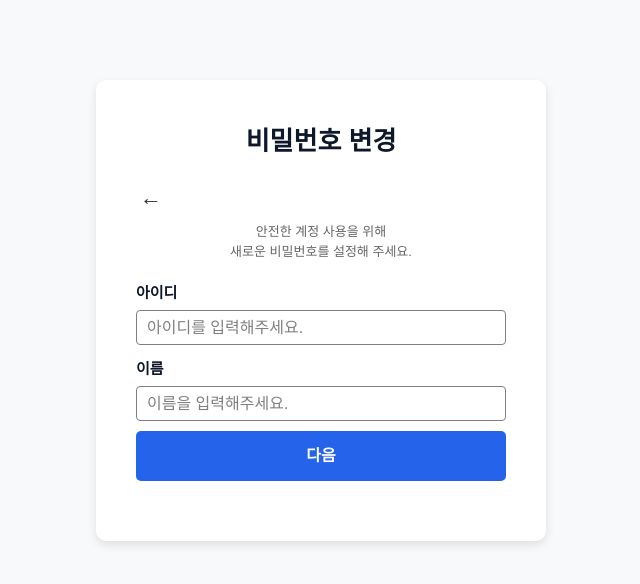
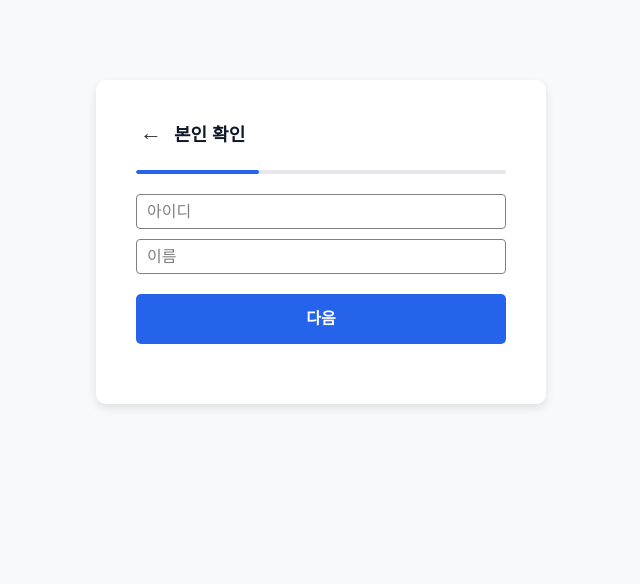
Before and after one commit to goldenpage/eum, a React (Vite) app: page /pwupdate in a window 1280 px wide. Shown: the top 584 px of the page, without its empty margins (319-959 px from the left). Built offline with nearby package versions, Linux system fonts and the light colour scheme.

Commit message:
fix: 비밀번호 찾기 디테일 수정

```diff
--- a/src/pages/PwUpdatePage.tsx
+++ b/src/pages/PwUpdatePage.tsx
@@ -23,6 +23,12 @@ function PwUpdatePage() {
   const [resultFlag, setResultFlag] = useState(false);
 
   const openNext = () => setStep((s) => s + 1);
+
+  const STEP_TITLES = [
+    "본인 확인", // step 1
+    "휴대폰 인증", // step 2
+    "새 비밀번호", // step 3
+  ];
 
   const submitIdentity = () => {
     if (!bId || !name) {
@@ -91,33 +97,40 @@ function PwUpdatePage() {
   return (
     <div className="change-wrap">
       <div className="change-box">
-        <h1 className="main-title">비밀번호 변경</h1>
+        <div className="step-header">
           <Button type="button" className="backbtn" onClick={backbtn}>
             ←
           </Button>
+          <h2 className="step-title">{STEP_TITLES[step - 1]}</h2>
+        </div>
+        <div className="step-progress">
+          <div
+            className="step-progress-fill"
+            style={{ width: `${(step / STEP_TITLES.length) * 100}%` }}
+          />
+        </div>
+
         {step === 1 && (
           <div className="form-group step-appear">
-            <p className="description">
-              안전한 계정 사용을 위해
-              <br />
-              새로운 비밀번호를 설정해 주세요.
-            </p>
-            <div className="section-title">아이디</div>
+            <div className="basic-info-section">
               <Input
                 text=""
                 inputType="text"
-              placeholder="아이디를 입력해주세요."
+                placeholder="아이디"
                 value={bId}
                 onChange={setBId}
               />
-            <div className="section-title">이름</div>
+            </div>
+
+            <div className="basic-info-section">
               <Input
                 text=""
                 inputType="text"
-              placeholder="이름을 입력해주세요."
+                placeholder="이름"
                 value={name}
                 onChange={setName}
               />
+            </div>
             <Button
               type="button"
               className="submitbutton"
@@ -130,12 +143,11 @@ function PwUpdatePage() {
 
         {step === 2 && (
           <div className="form-group step-appear">
-            <div className="section-title">휴대폰 번호</div>
             <div className="phone-auth-group">
               <Input
                 text=""
                 inputType="text"
-                placeholder="휴대폰 번호를 입력해주세요."
+                placeholder="휴대폰 번호"
                 value={phone}
                 onChange={setPhone}
               />
@@ -151,7 +163,7 @@ function PwUpdatePage() {
               <Input
                 text=""
                 inputType="text"
-                placeholder="인증번호 입력"
+                placeholder="인증번호"
                 value={phoneCode}
                 onChange={setPhoneCode}
               />
@@ -168,25 +180,34 @@ function PwUpdatePage() {
 
         {step === 3 && (
           <div className="form-group step-appear">
-            <div className="section-title">새 비밀번호</div>
+            <p className="description">
+              안전한 계정 사용을 위해
+              <br />
+              새로운 비밀번호를 설정해 주세요.
+            </p>
+            <div className="basic-info-section">
               <Input
                 text=""
                 inputType="password"
-              placeholder="새 비밀번호를 입력하세요."
+                placeholder="새 비밀번호"
                 value={pw}
                 onChange={setPw}
               />
               <div className="password-hint">
                 ※ 영문, 숫자, 특수문자 혼합 4~8자
               </div>
-            <div className="section-title">새 비밀번호 확인</div>
+            </div>
+
+            <div className="basic-info-section">
               <Input
                 text=""
                 inputType="password"
-              placeholder="새 비밀번호를 한 번 더 입력하세요."
+                placeholder="새 비밀번호 확인"
                 value={pwConfirm}
                 onChange={setPwConfirm}
               />
+            </div>
+
             <Button
               type="button"
               className="submitbutton"
```
Lines whose indentation alone changed are shown as unchanged.
